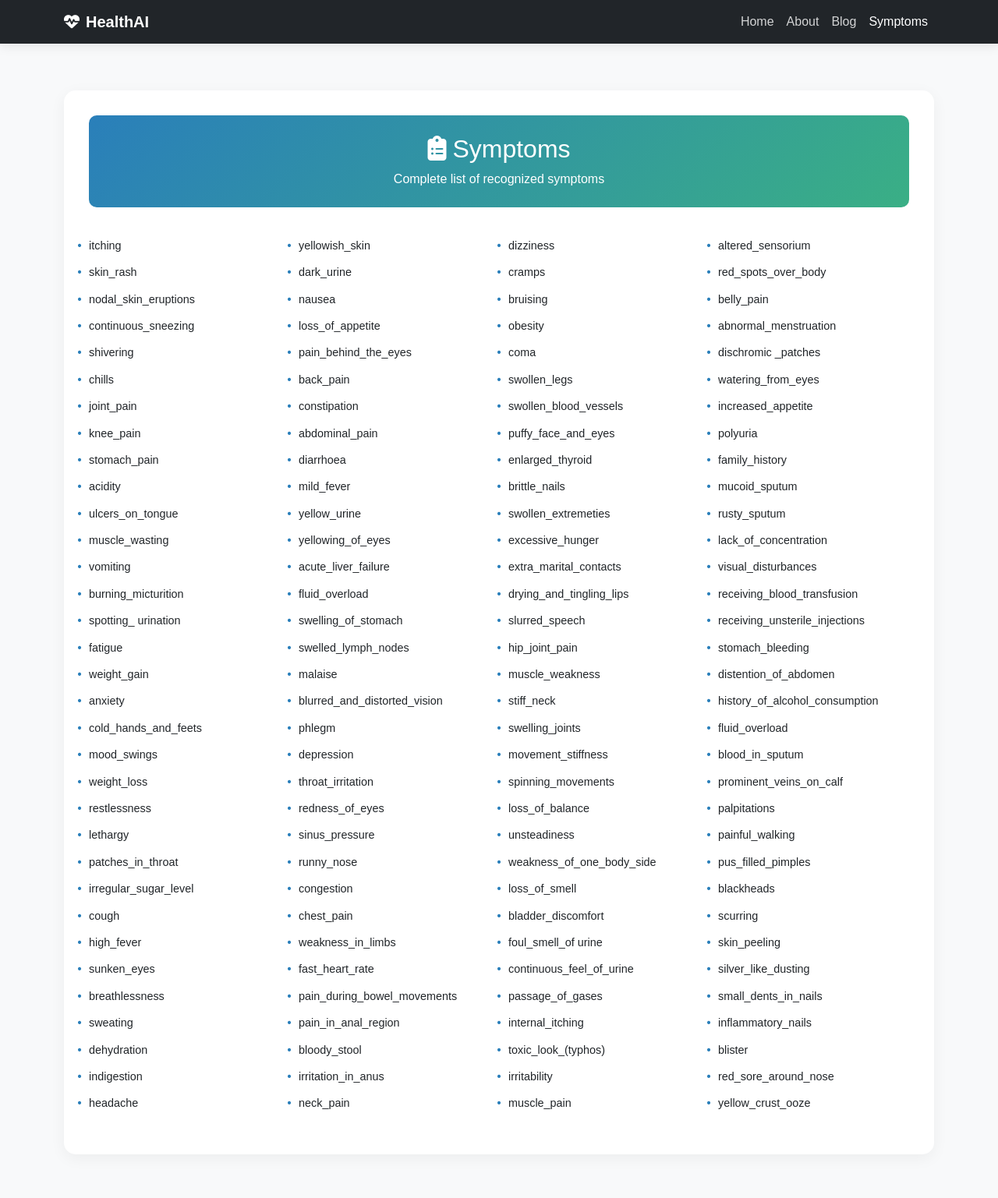
After one commit to Muhammad-Rehman-Ali/MedicalAdvisor-FYP, a Flask app: page /symptoms in a window 1280 px wide. The commit adds this page. Shown: the whole page at 78% size. Run offline with Flask 3, Linux system fonts and the light colour scheme; parts of the project's set-up code (start-up, migrations or seed data) failed here and were passed over.

```diff
--- a/main.py
+++ b/main.py
@@ -1,3 +1,8 @@
+"""
+Medicine Recommendation System - Flask Application
+Refined version with better coding style
+"""
+
 from flask import Flask, request, render_template, jsonify, session, redirect, url_for
 import numpy as np
 import pandas as pd
@@ -7,46 +12,110 @@ from datetime import datetime
 import traceback
 from dotenv import load_dotenv
 import os
+import warnings
 
-load_dotenv()  # Loads .env file
-
-
+# Initialize Flask app
+load_dotenv()
 app = Flask(__name__)
 app.secret_key = os.getenv("SECRET_KEY")
 app.config['SESSION_COOKIE_SAMESITE'] = 'Lax'
 
+
 # Load datasets
-try:
+def load_data():
+    """Load all required datasets"""
     symptoms_severity = pd.read_csv('datasets/Symptom-severity.csv')
-    precautions = pd.read_csv('datasets/precautions_df.csv')
-    workout = pd.read_csv('datasets/workout_df.csv')
-    description = pd.read_csv('datasets/description.csv')
+    training_data = pd.read_csv('datasets/Training.csv')
+    sym_des = pd.read_csv("datasets/symtoms_df.csv")
+    precautions = pd.read_csv("datasets/precautions_df.csv")
+    workout = pd.read_csv("datasets/workout_df.csv")
+    description = pd.read_csv("datasets/description.csv")
     medications = pd.read_csv('datasets/medications.csv')
-    diets = pd.read_csv('datasets/diets.csv')
-    training_data = pd.read_csv('datasets/Training.csv')
-except Exception as e:
-    print(f"Error loading datasets: {str(e)}")
-    raise
+    diets = pd.read_csv("datasets/diets.csv")
 
-# Create mappings
-symptoms_dict = {symptom.lower(): idx for idx, symptom in enumerate(symptoms_severity['Symptom'])}
-symptoms_list = sorted(symptoms_severity['Symptom'].unique().tolist())
-diseases_list = sorted(training_data['prognosis'].unique().tolist())
+    return {
+        'symptoms_severity': symptoms_severity,
+        'training_data': training_data,
+        'sym_des': sym_des,
+        'precautions': precautions,
+        'workout': workout,
+        'description': description,
+        'medications': medications,
+        'diets': diets
+    }
 
-# Load model
-try:
-    model = pickle.load(open('models/svc.pkl', 'rb'))
-except Exception as e:
-    print(f"Error loading model: {str(e)}")
-    raise
+
+# Load data and model
+data = load_data()
+model = pickle.load(open('models/svc.pkl', 'rb'))
+
+# Prepare symptom and disease lists
+symptoms_dict = {symptom.lower(): idx for idx, symptom in enumerate(data['symptoms_severity']['Symptom'])}
+symptoms_list = sorted(data['symptoms_severity']['Symptom'].unique().tolist())
+diseases_list = sorted(data['training_data']['prognosis'].unique().tolist())
+
+
+def correct_symptom(input_symptom):
+    """Correct misspelled symptoms using fuzzy matching"""
+    input_symptom = input_symptom.lower().strip()
+
+    if input_symptom in symptoms_dict:
+        return input_symptom
+
+    matched = process.extractOne(
+        input_symptom,
+        symptoms_dict.keys(),
+        score_cutoff=70
+    )
+    return matched[0] if matched else None
+
+
+def get_recommendations(disease):
+    """Get all recommendations for a disease"""
+    try:
+        clean_disease = disease.strip().lower()
+
+        # Clean disease names in all datasets
+        data['description']['Disease'] = data['description']['Disease'].str.strip().str.lower()
+        data['precautions']['Disease'] = data['precautions']['Disease'].str.strip().str.lower()
+        data['medications']['Disease'] = data['medications']['Disease'].str.strip().str.lower()
+        data['diets']['Disease'] = data['diets']['Disease'].str.strip().str.lower()
+        data['workout']['disease'] = data['workout']['disease'].str.strip().str.lower()
+
+        # Get description
+        matched_desc = data['description'][data['description']['Disease'] == clean_disease]
+        desc = matched_desc['Description'].values[0] if not matched_desc.empty else "No description available"
+
+        # Get precautions
+        matched_prec = data['precautions'][data['precautions']['Disease'] == clean_disease]
+        prec = matched_prec.iloc[0, 1:].dropna().tolist() if not matched_prec.empty else []
+
+        # Get medications
+        matched_meds = data['medications'][data['medications']['Disease'] == clean_disease]
+        meds = [m.strip("[]'\"") for m in
+                matched_meds['Medication'].dropna().tolist()] if not matched_meds.empty else []
+
+        # Get diets
+        matched_diet = data['diets'][data['diets']['Disease'] == clean_disease]
+        diet = [d.strip("[]'\"") for d in matched_diet['Diet'].dropna().tolist()] if not matched_diet.empty else []
+
+        # Get workouts
+        matched_workout = data['workout'][data['workout']['disease'] == clean_disease]
+        workouts = [w.strip("[]'\"") for w in
+                    matched_workout['workout'].dropna().tolist()] if not matched_workout.empty else []
+
+        return desc, prec, meds, diet, workouts
+
+    except Exception as e:
+        app.logger.error(f"Error getting recommendations: {str(e)}")
+        return "No description available", [], [], [], []
 
 
 def log_interaction(user_input, prediction=None):
-    """Log user interactions"""
+    """Log user interactions to session"""
     try:
-        timestamp = datetime.now().isoformat()
         log_entry = {
-            'timestamp': timestamp,
+            'timestamp': datetime.now().isoformat(),
             'input': user_input,
             'prediction': prediction,
             'ip': request.remote_addr
@@ -57,49 +126,28 @@ def log_interaction(user_input, prediction=None):
         session['history'].append(log_entry)
         session.modified = True
     except Exception as e:
-        print(f"Error logging interaction: {str(e)}")
-
-
-def correct_symptom(input_symptom):
-    """Correct misspelled symptoms"""
-    input_symptom = input_symptom.lower().strip()
-    if input_symptom in symptoms_dict:
-        return input_symptom
-    matched = process.extractOne(input_symptom, symptoms_dict.keys(), score_cutoff=70)
-    return matched[0] if matched else None
-
-
-def get_recommendations(disease):
-    """Get all recommendations for a disease"""
-    try:
-        desc = description[description['Disease'] == disease]['Description'].values[0]
-        prec = precautions[precautions['Disease'] == disease].iloc[0, 1:].dropna().tolist()
-        meds = [m.strip("[]'\"") for m in
-                medications[medications['Disease'] == disease]['Medication'].dropna().tolist()]
-        diet = [d.strip("[]'\"") for d in diets[diets['Disease'] == disease]['Diet'].dropna().tolist()]
-        workouts = [w.strip("[]'\"") for w in workout[workout['disease'] == disease]['workout'].dropna().tolist()]
-        return desc, prec, meds, diet, workouts
-    except Exception as e:
-        print(f"Error getting recommendations for {disease}: {str(e)}")
-        return "No description available", [], [], [], []
+        app.logger.error(f"Error logging interaction: {str(e)}")
 
 
 @app.route('/')
 def index():
     """Home page with recent searches"""
-    # Clear prediction data when page is reloaded
     if request.args.get('reload') == 'true':
-        if 'prediction_data' in session:
-            session.pop('prediction_data', None)
-            session.modified = True
+        session.pop('prediction_data', None)
+        session.modified = True
         return redirect(url_for('index'))
 
     recent_searches = []
     if 'history' in session:
-        recent_searches = list(
-            {item['prediction'] for item in session['history'] if item['prediction'] in diseases_list})
-    return render_template('index.html', symptoms_list=symptoms_list, diseases_list=diseases_list,
-                           recent_searches=recent_searches[:5])
+        recent_searches = list({item['prediction'] for item in session['history']
+                                if item['prediction'] in diseases_list})[:5]
+
+    return render_template(
+        'index.html',
+        symptoms_list=symptoms_list,
+        diseases_list=diseases_list,
+        recent_searches=recent_searches
+    )
 
 
 @app.route('/clear_session', methods=['POST'])
@@ -113,19 +161,18 @@ def clear_session():
 def predict():
     """Handle symptom prediction"""
     try:
-        symptoms = request.form.get('symptoms', '')
-        print(f"Received symptoms: {symptoms}")
+        symptoms_input = request.form.get('symptoms', '')
 
-        if not symptoms:
-            return render_template('index.html',
-                                   error="Please select symptoms",
-                                   symptoms_list=symptoms_list,
-                                   diseases_list=diseases_list)
+        if not symptoms_input:
+            return render_template(
+                'index.html',
+                error="Please select symptoms",
+                symptoms_list=symptoms_list,
+                diseases_list=diseases_list
+            )
 
-        # Process symptoms with validation
-        user_symptoms = [s.strip() for s in symptoms.split(',') if s.strip()]
-        print(f"Processed symptoms: {user_symptoms}")
-
+        # Process symptoms
+        user_symptoms = [s.strip() for s in symptoms_input.split(',') if s.strip()]
         valid_symptoms = []
         invalid_symptoms = []
 
@@ -137,39 +184,31 @@ def predict():
                 invalid_symptoms.append(symptom)
 
         if not valid_symptoms:
-            return render_template('index.html', error="No valid symptoms found", symptoms_list=symptoms_list,
-                                   diseases_list=diseases_list)
+            return render_template(
+                'index.html',
+                error="No valid symptoms found",
+                symptoms_list=symptoms_list,
+                diseases_list=diseases_list
+            )
 
-        # Create input vector
+        # Create input vector and predict (with warning suppression)
         input_vector = np.zeros(len(symptoms_dict))
         for symptom in valid_symptoms:
             input_vector[symptoms_dict[symptom]] = 1
 
-        # Get prediction
-        disease_encoded = model.predict([input_vector])[0]
-        predicted_disease = diseases_list[disease_encoded]
-
-        # Special cases handling for diseases with wrong predictions
-        disease_mappings = {
-            'typhoid': 'Typhoid',
-            'dengue': 'Dengue',
-            'vertigo': 'Paroymsal Positional Vertigo',
-            'hepatitis e': 'Hepatitis E',
-            'tuberculosis': 'Tuberculosis'
-        }
-
-        for keyword, disease in disease_mappings.items():
-            if keyword in ' '.join(valid_symptoms).lower() and predicted_disease != disease:
-                predicted_disease = disease
-                break
+        # Suppress sklearn warnings during prediction
+        with warnings.catch_warnings():
+            warnings.simplefilter("ignore")
+            disease_encoded = model.predict([input_vector])[0]
+            predicted_disease = diseases_list[disease_encoded]
 
         # Get recommendations
         desc, prec, meds, diet, workouts = get_recommendations(predicted_disease)
 
         # Log interaction
-        log_interaction(symptoms, predicted_disease)
+        log_interaction(symptoms_input, predicted_disease)
 
-        # Store in session for back navigation
+        # Store in session
         session['prediction_data'] = {
             'prediction': predicted_disease,
             'description': desc,
@@ -186,10 +225,14 @@ def predict():
         return redirect(url_for('results'))
 
     except Exception as e:
-        print(f"Prediction error: {str(e)}")
+        app.logger.error(f"Prediction error: {str(e)}")
         traceback.print_exc()
-        return render_template('index.html', error="An error occurred. Please try again.", symptoms_list=symptoms_list,
-                               diseases_list=diseases_list)
+        return render_template(
+            'index.html',
+            error="An error occurred. Please try again.",
+            symptoms_list=symptoms_list,
+            diseases_list=diseases_list
+        )
 
 
 @app.route('/results')
@@ -199,19 +242,26 @@ def results():
         return redirect(url_for('index'))
 
     data = session['prediction_data']
-    return render_template('index.html', **data, symptoms_list=symptoms_list, diseases_list=diseases_list)
+    return render_template(
+        'index.html',
+        **data,
+        symptoms_list=symptoms_list,
+        diseases_list=diseases_list
+    )
 
 
 @app.route('/api/search_symptoms')
 def search_symptoms():
     """API endpoint for symptom search"""
     query = request.args.get('q', '').lower()
+
     if not query:
         return jsonify(symptoms_list[:20])
 
     exact_matches = [s for s in symptoms_list if query in s.lower()]
     fuzzy_matches = process.extract(query, symptoms_list, limit=10)
     fuzzy_matches = [m[0] for m in fuzzy_matches if m[1] > 60 and m[0] not in exact_matches]
+
     return jsonify(exact_matches + fuzzy_matches[:10])
 
 
@@ -219,25 +269,41 @@ def search_symptoms():
 def disease_symptoms_api():
     """API endpoint for disease symptoms"""
     disease = request.args.get('disease')
+
     if not disease:
         return jsonify({'error': 'Disease parameter is required'}), 400
 
     try:
-        disease_data = training_data[training_data['prognosis'] == disease].iloc[:, :-1]
+        disease_data = data['training_data'][data['training_data']['prognosis'] == disease].iloc[:, :-1]
         symptoms = disease_data.sum().nlargest(5).index.tolist()
-        return jsonify({'status': 'success', 'disease': disease, 'symptoms': symptoms})
+        return jsonify({
+            'status': 'success',
+            'disease': disease,
+            'symptoms': symptoms
+        })
     except Exception as e:
-        return jsonify({'status': 'error', 'message': str(e)}), 500
+        return jsonify({
+            'status': 'error',
+            'message': str(e)
+        }), 500
 
 
 @app.route('/about')
 def about():
+    """About page"""
     return render_template("about.html")
 
 
 @app.route('/blog')
 def blog():
+    """Blog page"""
     return render_template("blog.html")
+
+
+@app.route('/symptoms')
+def symptoms():
+    """Symptoms dictionary page"""
+    return render_template('symptoms.html')
 
 
 if __name__ == '__main__':
--- a/templates/index.html
+++ b/templates/index.html
@@ -182,6 +182,9 @@
                     </li>
                     <li class="nav-item">
                         <a class="nav-link" href="/blog">Blog</a>
+                    </li>
+                    <li class="nav-item">
+                        <a class="nav-link" href="/symptoms">Symptoms</a>
                     </li>
                 </ul>
             </div>
--- /dev/null
+++ b/templates/symptoms.html
@@ -0,0 +1,281 @@
+<!DOCTYPE html>
+<html lang="en">
+<head>
+    <meta charset="UTF-8">
+    <meta name="viewport" content="width=device-width, initial-scale=1.0">
+    <title>Symptoms | HealthAI</title>
+    <link href="https://cdn.jsdelivr.net/npm/bootstrap@5.3.1/dist/css/bootstrap.min.css" rel="stylesheet">
+    <link rel="stylesheet" href="https://cdnjs.cloudflare.com/ajax/libs/font-awesome/6.4.0/css/all.min.css">
+    <style>
+        :root {
+            --primary: #2a7fba;
+            --accent: #3aaf85;
+            --dark: #212529;
+        }
+        body {
+            font-family: 'Poppins', sans-serif;
+            background-color: #f8f9fa;
+            padding-top: 60px;
+        }
+        .navbar {
+            background-color: var(--dark) !important;
+            box-shadow: 0 2px 15px rgba(0,0,0,0.1);
+        }
+        .navbar-brand {
+            font-weight: 700;
+            color: white !important;
+        }
+        .nav-link {
+            font-weight: 500;
+            color: rgba(255,255,255,0.8) !important;
+        }
+
+        .nav-link:hover, .nav-link.active {
+            color: white !important;
+        }
+        .symptoms-container {
+            background: white;
+            border-radius: 15px;
+            box-shadow: 0 5px 20px rgba(0,0,0,0.05);
+            padding: 2rem;
+            margin: 2rem auto;
+            max-width: 1200px;
+        }
+        .symptom-heading {
+            background: linear-gradient(135deg, var(--primary) 0%, var(--accent) 100%);
+            color: white;
+            padding: 1.5rem;
+            border-radius: 10px;
+            margin-bottom: 2rem;
+            text-align: center;
+        }
+        .symptom-list {
+            list-style-type: none;
+            padding-left: 0;
+            column-count: 1;
+        }
+        .symptom-list li {
+            padding: 0.4rem 0;
+            font-size: 0.9rem;
+            break-inside: avoid;
+        }
+        .symptom-list li:before {
+            content: "•";
+            color: var(--primary);
+            font-weight: bold;
+            display: inline-block;
+            width: 1em;
+            margin-left: -1em;
+        }
+        @media (max-width: 992px) {
+            .col-md-3 {
+                width: 50%;
+            }
+        }
+        @media (max-width: 576px) {
+            .col-md-3 {
+                width: 100%;
+            }
+        }
+    </style>
+</head>
+<body>
+    <!-- Navigation Bar -->
+    <nav class="navbar navbar-expand-lg navbar-dark fixed-top">
+        <div class="container">
+            <a class="navbar-brand" href="/">
+                <i class="fas fa-heartbeat me-2"></i>HealthAI
+            </a>
+            <button class="navbar-toggler" type="button" data-bs-toggle="collapse" data-bs-target="#navbarNav">
+                <span class="navbar-toggler-icon"></span>
+            </button>
+            <div class="collapse navbar-collapse" id="navbarNav">
+                <ul class="navbar-nav ms-auto">
+                    <li class="nav-item">
+                        <a class="nav-link" href="/">Home</a>
+                    </li>
+                    <li class="nav-item">
+                        <a class="nav-link" href="/about">About</a>
+                    </li>
+                    <li class="nav-item">
+                        <a class="nav-link" href="/blog">Blog</a>
+                    </li>
+                    <li class="nav-item">
+                        <a class="nav-link active" href="/symptoms">Symptoms</a>
+                    </li>
+                </ul>
+            </div>
+        </div>
+    </nav>
+
+    <!-- Symptoms Content Section -->
+    <div class="container py-4">
+        <div class="symptoms-container">
+            <div class="symptom-heading">
+                <h2><i class="fas fa-clipboard-list me-2"></i>Symptoms</h2>
+                <p class="mb-0">Complete list of recognized symptoms</p>
+            </div>
+
+            <div class="row">
+                <!-- Column 1 -->
+                <div class="col-md-3">
+                    <ul class="symptom-list">
+                        <li>itching</li>
+                        <li>skin_rash</li>
+                        <li>nodal_skin_eruptions</li>
+                        <li>continuous_sneezing</li>
+                        <li>shivering</li>
+                        <li>chills</li>
+                        <li>joint_pain</li>
+                        <li>knee_pain</li>
+                        <li>stomach_pain</li>
+                        <li>acidity</li>
+                        <li>ulcers_on_tongue</li>
+                        <li>muscle_wasting</li>
+                        <li>vomiting</li>
+                        <li>burning_micturition</li>
+                        <li>spotting_ urination</li>
+                        <li>fatigue</li>
+                        <li>weight_gain</li>
+                        <li>anxiety</li>
+                        <li>cold_hands_and_feets</li>
+                        <li>mood_swings</li>
+                        <li>weight_loss</li>
+                        <li>restlessness</li>
+                        <li>lethargy</li>
+                        <li>patches_in_throat</li>
+                        <li>irregular_sugar_level</li>
+                        <li>cough</li>
+                        <li>high_fever</li>
+                        <li>sunken_eyes</li>
+                        <li>breathlessness</li>
+                        <li>sweating</li>
+                        <li>dehydration</li>
+                        <li>indigestion</li>
+                        <li>headache</li>
+                    </ul>
+                </div>
+
+                <!-- Column 2 -->
+                <div class="col-md-3">
+                    <ul class="symptom-list">
+                        <li>yellowish_skin</li>
+                        <li>dark_urine</li>
+                        <li>nausea</li>
+                        <li>loss_of_appetite</li>
+                        <li>pain_behind_the_eyes</li>
+                        <li>back_pain</li>
+                        <li>constipation</li>
+                        <li>abdominal_pain</li>
+                        <li>diarrhoea</li>
+                        <li>mild_fever</li>
+                        <li>yellow_urine</li>
+                        <li>yellowing_of_eyes</li>
+                        <li>acute_liver_failure</li>
+                        <li>fluid_overload</li>
+                        <li>swelling_of_stomach</li>
+                        <li>swelled_lymph_nodes</li>
+                        <li>malaise</li>
+                        <li>blurred_and_distorted_vision</li>
+                        <li>phlegm</li>
+                        <li>depression</li>
+                        <li>throat_irritation</li>
+                        <li>redness_of_eyes</li>
+                        <li>sinus_pressure</li>
+                        <li>runny_nose</li>
+                        <li>congestion</li>
+                        <li>chest_pain</li>
+                        <li>weakness_in_limbs</li>
+                        <li>fast_heart_rate</li>
+                        <li>pain_during_bowel_movements</li>
+                        <li>pain_in_anal_region</li>
+                        <li>bloody_stool</li>
+                        <li>irritation_in_anus</li>
+                        <li>neck_pain</li>
+                    </ul>
+                </div>
+
+                <!-- Column 3 -->
+                <div class="col-md-3">
+                    <ul class="symptom-list">
+                        <li>dizziness</li>
+                        <li>cramps</li>
+                        <li>bruising</li>
+                        <li>obesity</li>
+                        <li>coma</li>
+                        <li>swollen_legs</li>
+                        <li>swollen_blood_vessels</li>
+                        <li>puffy_face_and_eyes</li>
+                        <li>enlarged_thyroid</li>
+                        <li>brittle_nails</li>
+                        <li>swollen_extremeties</li>
+                        <li>excessive_hunger</li>
+                        <li>extra_marital_contacts</li>
+                        <li>drying_and_tingling_lips</li>
+                        <li>slurred_speech</li>
+                        <li>hip_joint_pain</li>
+                        <li>muscle_weakness</li>
+                        <li>stiff_neck</li>
+                        <li>swelling_joints</li>
+                        <li>movement_stiffness</li>
+                        <li>spinning_movements</li>
+                        <li>loss_of_balance</li>
+                        <li>unsteadiness</li>
+                        <li>weakness_of_one_body_side</li>
+                        <li>loss_of_smell</li>
+                        <li>bladder_discomfort</li>
+                        <li>foul_smell_of urine</li>
+                        <li>continuous_feel_of_urine</li>
+                        <li>passage_of_gases</li>
+                        <li>internal_itching</li>
+                        <li>toxic_look_(typhos)</li>
+                        <li>irritability</li>
+                        <li>muscle_pain</li>
+                    </ul>
+                </div>
+
+                <!-- Column 4 -->
+                <div class="col-md-3">
+                    <ul class="symptom-list">
+                        <li>altered_sensorium</li>
+                        <li>red_spots_over_body</li>
+                        <li>belly_pain</li>
+                        <li>abnormal_menstruation</li>
+                        <li>dischromic _patches</li>
+                        <li>watering_from_eyes</li>
+                        <li>increased_appetite</li>
+                        <li>polyuria</li>
+                        <li>family_history</li>
+                        <li>mucoid_sputum</li>
+                        <li>rusty_sputum</li>
+                        <li>lack_of_concentration</li>
+                        <li>visual_disturbances</li>
+                        <li>receiving_blood_transfusion</li>
+                        <li>receiving_unsterile_injections</li>
+                        <li>stomach_bleeding</li>
+                        <li>distention_of_abdomen</li>
+                        <li>history_of_alcohol_consumption</li>
+                        <li>fluid_overload</li>
+                        <li>blood_in_sputum</li>
+                        <li>prominent_veins_on_calf</li>
+                        <li>palpitations</li>
+                        <li>painful_walking</li>
+                        <li>pus_filled_pimples</li>
+                        <li>blackheads</li>
+                        <li>scurring</li>
+                        <li>skin_peeling</li>
+                        <li>silver_like_dusting</li>
+                        <li>small_dents_in_nails</li>
+                        <li>inflammatory_nails</li>
+                        <li>blister</li>
+                        <li>red_sore_around_nose</li>
+                        <li>yellow_crust_ooze</li>
+                    </ul>
+                </div>
+            </div>
+        </div>
+    </div>
+
+    <script src="https://cdn.jsdelivr.net/npm/bootstrap@5.3.1/dist/js/bootstrap.bundle.min.js"></script>
+</body>
+</html>
```
Also changed, not shown: templates/about.html (+15 -0 lines), templates/blog.html (+25 -12 lines), 4 other files.
